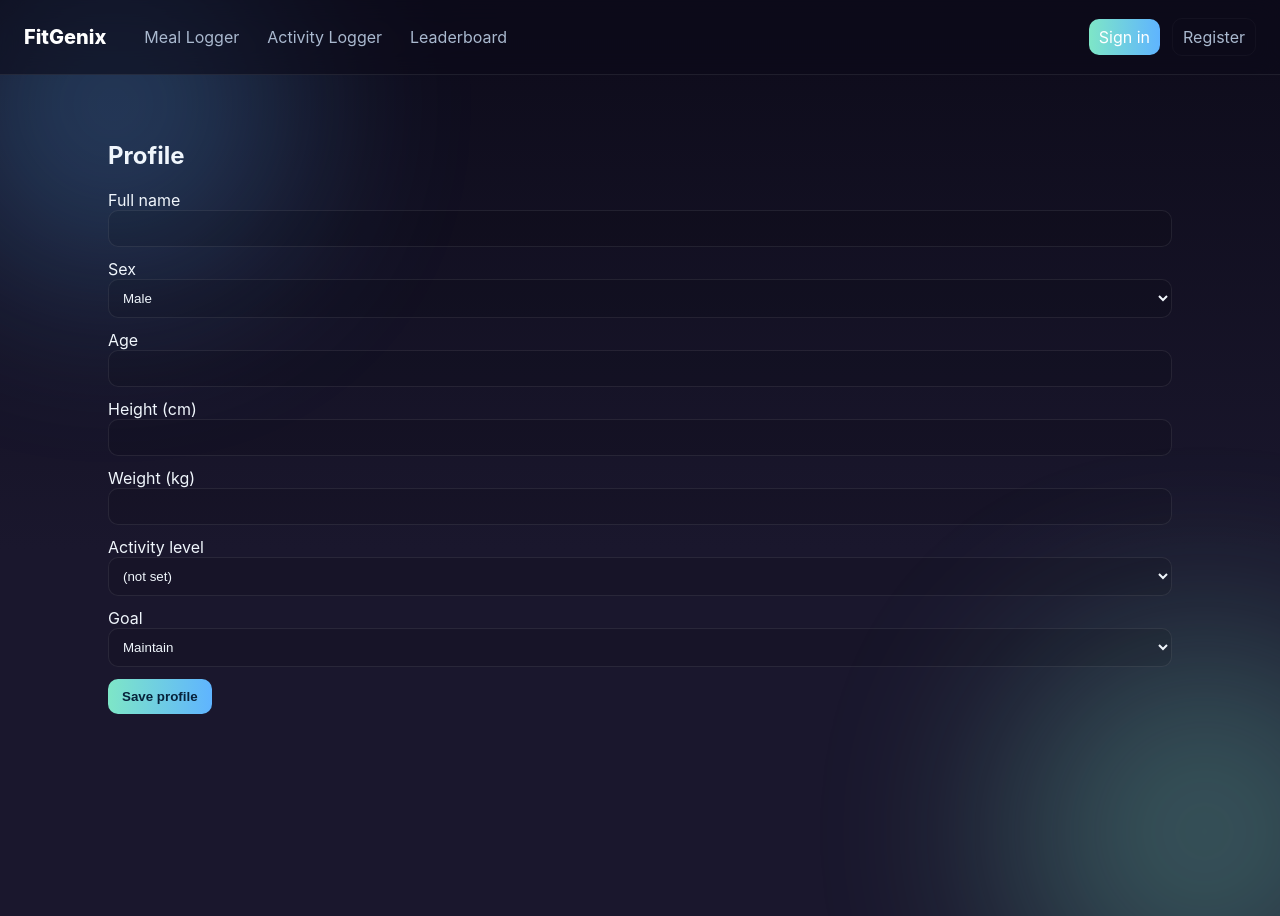
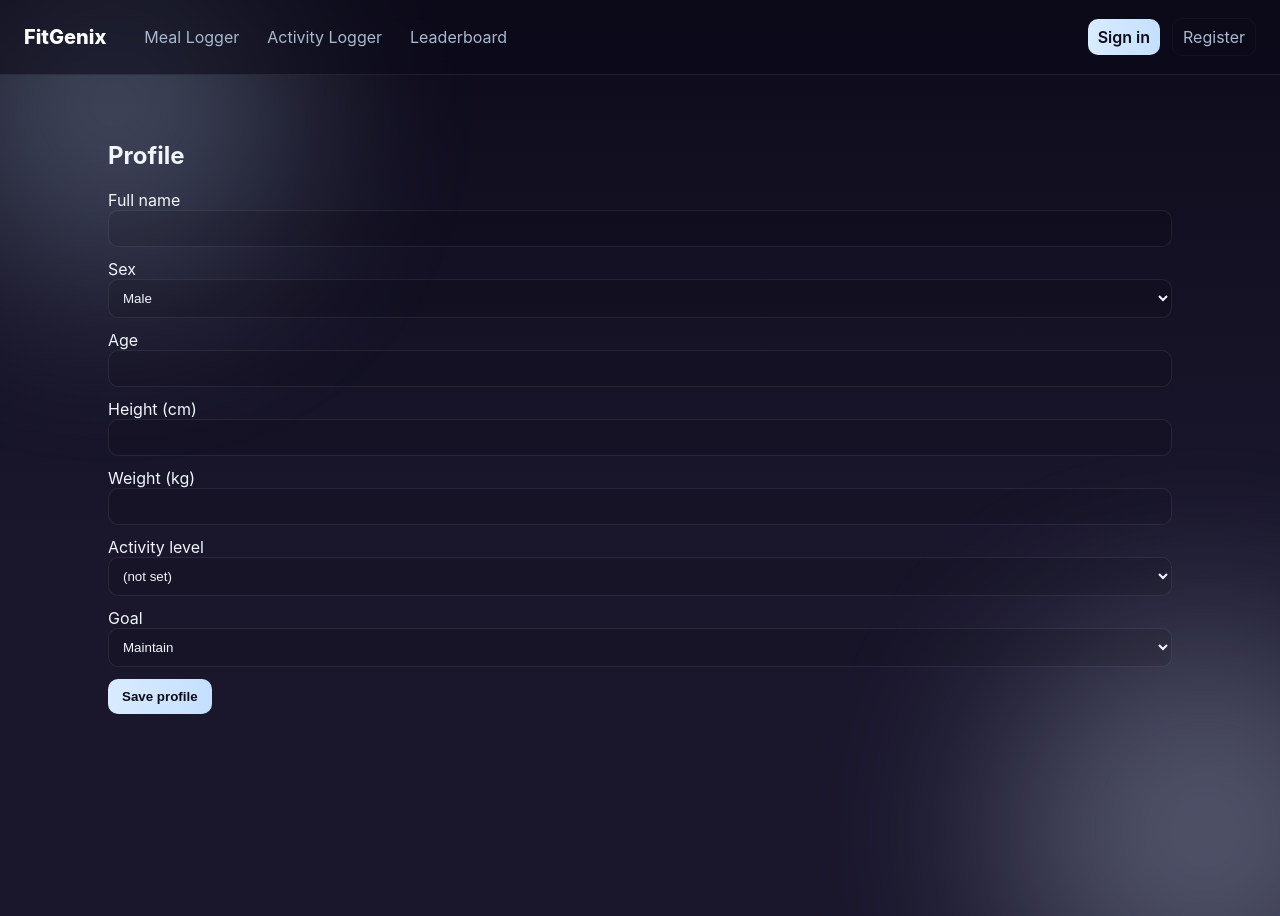
Before and after one commit to Saswat8879/FitGenix, a Flask app: page /profile/profile in a window 1280 px wide. Run offline with Flask 3, Linux system fonts and the light colour scheme; the visitor is signed in with stand-in values (Sample User, id 1).

Commit message:
Update site.css

```diff
--- a/app/static/css/site.css
+++ b/app/static/css/site.css
@@ -6,8 +6,10 @@
   --panel: rgba(255, 255, 255, 0.04);
   --muted: #aab9cf;
   --text-color: #f0f6fc;
-  --accent-start: #7ee6c7;
-  --accent-end: #5fb4ff;
+
+  /* UPDATED ACCENT COLORS */
+  --accent-start: #D9EBFF;  /* Lighter Blue (80% lightness) */
+  --accent-end: #C4E0FF;    /* Light Blue (75% lightness) */
 
   /* Glass Effect Variables */
   --glass-bg: rgba(26, 23, 45, 0.4); /* Semi-transparent card bg */
@@ -37,7 +39,7 @@ body::after {
   border-radius: 50%;
 }
 
-/* Top-left orb */
+/* Top-left orb (Updated to new blue) */
 body::before {
   width: 350px;
   height: 350px;
@@ -47,7 +49,7 @@ body::before {
   animation: floatOrb1 15s infinite ease-in-out;
 }
 
-/* Bottom-right orb */
+/* Bottom-right orb (Updated to new blue) */
 body::after {
   width: 400px;
   height: 400px;
@@ -101,14 +103,16 @@ body::after {
 .right{display:flex;align-items:center;gap:12px}
 
 .fit-indicator{font-size:13px;padding:8px 10px;border-radius:10px;background:var(--panel);color:var(--muted)}
-.fit-indicator.connected{background:linear-gradient(90deg,var(--accent-start),var(--accent-end));color:#07213a;font-weight:700}
+/* Updated connected button text color for better contrast */
+.fit-indicator.connected{background:linear-gradient(90deg,var(--accent-start),var(--accent-end));color:#0D0B1A;font-weight:700}
 
 .user-pill{padding:8px 12px;border-radius:12px;background:rgba(255,255,255,0.02);text-decoration:none;color:#fff}
 .signout{padding:8px 12px;border-radius:12px;background:transparent;text-decoration:none;color:var(--muted)}
 .signout:hover{color:#fff;background:rgba(255,255,255,0.02)}
 
-.auth-btn{padding:8px 10px;border-radius:10px;text-decoration:none;color:#fff;background:linear-gradient(90deg,var(--accent-start),var(--accent-end))}
-.auth-btn.ghost{background:transparent;border:1px solid rgba(255,255,255,0.03);color:var(--muted)}
+/* Updated auth button text color for better contrast */
+.auth-btn{padding:8px 10px;border-radius:10px;text-decoration:none;color:#0D0B1A; font-weight: 600; background:linear-gradient(90deg,var(--accent-start),var(--accent-end))}
+.auth-btn.ghost{background:transparent;border:1px solid rgba(255,255,255,0.03);color:var(--muted); font-weight: 400;}
 
 /* --- Glass Card Styles --- */
 .card{
@@ -160,8 +164,9 @@ body::after {
 
 .mb-2{margin-bottom:12px}
 .btn{display:inline-block;padding:10px 14px;border-radius:10px;border:0;cursor:pointer;text-decoration:none;transition: all 180ms;}
-.btn-primary{background:linear-gradient(90deg,var(--accent-start),var(--accent-end));color:#07213a;font-weight:700}
-.btn-primary:hover { transform: scale(1.05); box-shadow: 0 4px 20px rgba(95, 180, 255, 0.2); }
+/* Updated primary button text color */
+.btn-primary{background:linear-gradient(90deg,var(--accent-start),var(--accent-end));color:#0D0B1A;font-weight:700}
+.btn-primary:hover { transform: scale(1.05); box-shadow: 0 4px 20px rgba(196, 224, 255, 0.2); }
 .btn.ghost{background:transparent;border:1px solid var(--glass-border);color:var(--muted)}
 .btn.ghost:hover { background: var(--panel); color: var(--text-color); }
 .large{padding:12px 18px;font-size:16px}
@@ -224,10 +229,10 @@ body::after {
   text-decoration:none;
   font-weight:700;
   background:linear-gradient(90deg,var(--accent-start),var(--accent-end));
-  color:#07213a;
+  color:#0D0B1A; /* Updated text color */
   transition:transform .18s ease, box-shadow .18s ease;
 }
-.big-btn:hover{transform:translateY(-6px);box-shadow:0 18px 40px rgba(32,56,85,0.22)}
+.big-btn:hover{transform:translateY(-6px);box-shadow:0 18px 40px rgba(196, 224, 255, 0.22)}
 
 /* --- My suggested additions from previous request --- */
 /* (You can add these if you haven't already) */
```
